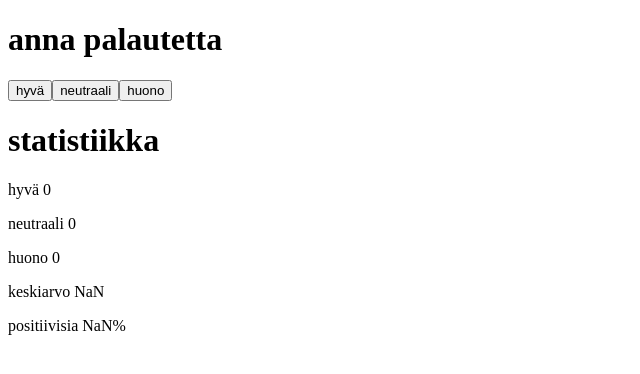
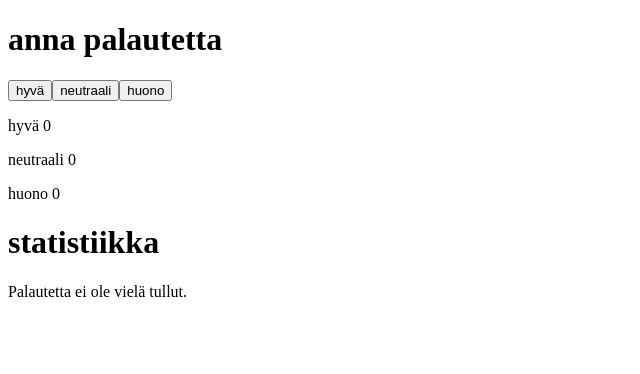
Before and after one commit to jurintal1/fullstack, a React (Create React App) app in the folder unicafe/: page / in a window 1280 px wide. Shown: the top 374 px of the page, without its empty margins (0-640 px from the left). Built offline with nearby package versions, Linux system fonts and the light colour scheme.

Commit message:
tehtävä 1.9

```diff
--- a/unicafe/src/index.js
+++ b/unicafe/src/index.js
@@ -7,12 +7,22 @@ const Button = ({ handleClick, text }) => (
     </button>
   )
 
-const Statistics = ({hyva, neutraali, huono}) => (
-    <div>
-        <p>keskiarvo {(hyva - huono) / (huono + neutraali + hyva)} </p>
-        <p>positiivisia {hyva * 100 / (hyva + huono + neutraali)}%</p>
-    </div>
-)
+const Statistics = ({hyva, neutraali, huono}) => {
+    if (hyva + neutraali + huono === 0) {
+        return (
+            <p>Palautetta ei ole vielä tullut.</p>
+        )
+    }
+    return (
+        <div>
+            <p>keskiarvo {(hyva - huono) / (huono + neutraali + hyva)} </p>
+            <p>positiivisia {hyva * 100 / (hyva + huono + neutraali)}%</p>
+        </div>
+    )
+
+}
+
+
 
 
 class App extends React.Component {
@@ -46,12 +56,11 @@ class App extends React.Component {
             <Button text='neutraali' handleClick={this.lisaaNeutraali} />
             <Button text='huono' handleClick={this.lisaaHuono} />
 
-
-            <h1>statistiikka</h1>
-
             <p>hyvä {this.state.hyva}</p>
             <p>neutraali {this.state.neutraali}</p>
             <p>huono {this.state.huono}</p>
+
+            <h1>statistiikka</h1>
 
             <Statistics hyva={this.state.hyva} neutraali={this.state.neutraali} huono={this.state.huono} />
 
```
